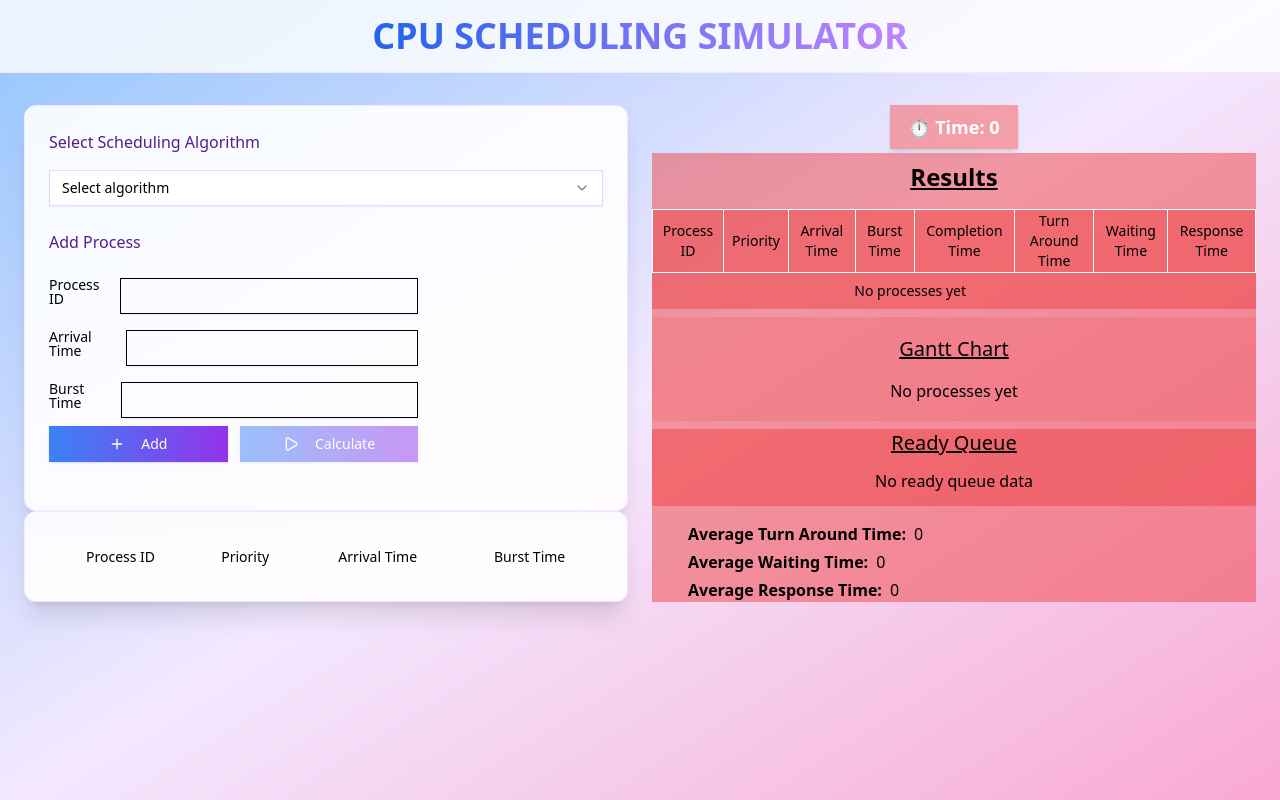
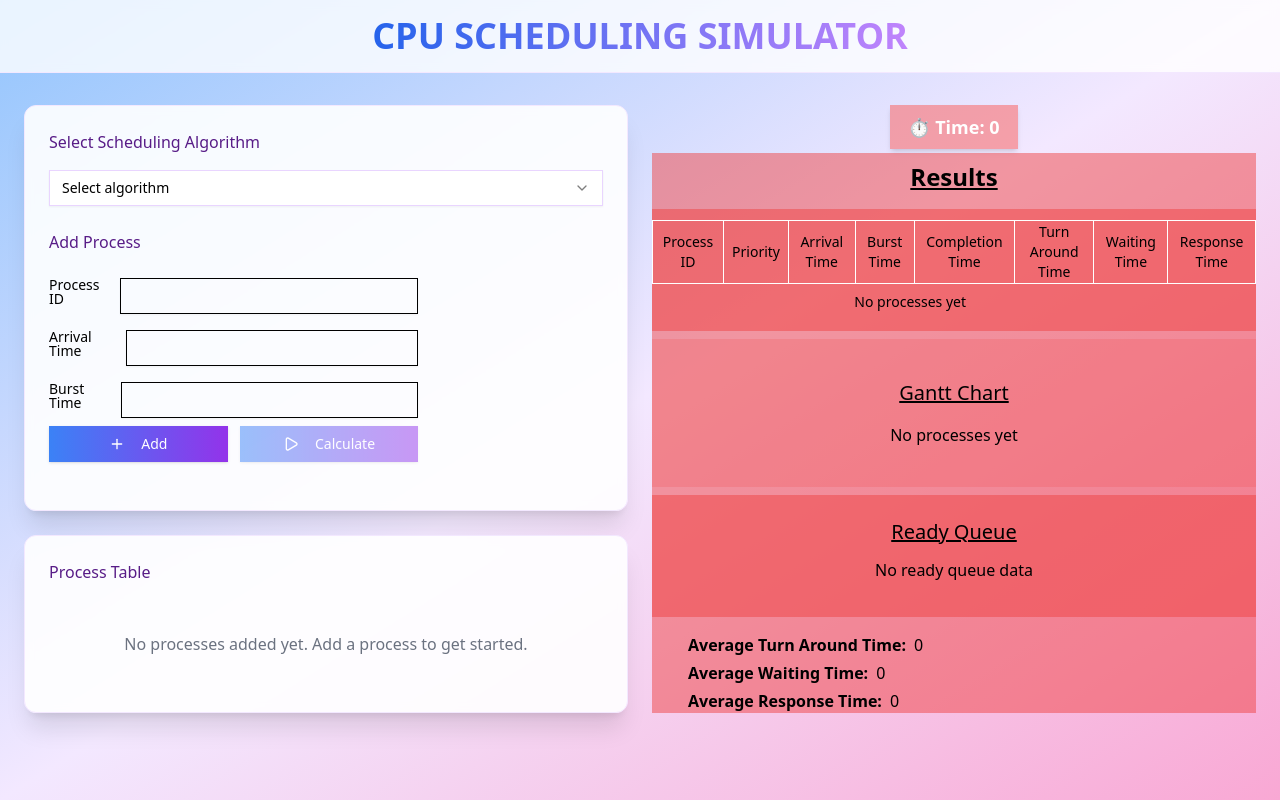
Before and after one commit to Tejas383/LPU_CSE311_CA2, a React (Vite) app: page / in a window 1280 px wide. Built offline with nearby package versions, Linux system fonts and the light colour scheme.

Commit message:
feat: Enhance Process and ProcessTable components with improved layout and user feedback for empty states

```diff
--- a/src/Process.jsx
+++ b/src/Process.jsx
@@ -18,7 +18,7 @@ const Process = ({
   setReset,
 }) => {
   return (
-    <div>
+    <div className="flex flex-col gap-6">
       <Card className="p-6 bg-white/90 backdrop-blur-sm shadow-xl border-purple-100">
         <AlgorithmSelector algorithm={algorithm} setAlgorithm={setAlgorithm} />
         <ProcessForm
--- a/src/ProcessTable.jsx
+++ b/src/ProcessTable.jsx
@@ -26,7 +26,14 @@ const ProcessTable = ({ process, setProcess }) => {
 
   return (
     <Card className="p-6 bg-white/90 backdrop-blur-sm shadow-xl border-purple-100">
-    {/* <div className=" flex flex-col items-center justify-center bg-red-500/50 py-5 "> */}
+      <div className="flex items-center justify-between mb-4">
+        <h3 className="text-purple-900">Process Table</h3>
+      </div>
+      {process.length === 0 ? (
+        <div className="text-center py-8 text-gray-500">
+          No processes added yet. Add a process to get started.
+        </div>
+      ) : (
         <Table className="">
           <TableHeader>
             <TableRow className="">
@@ -56,10 +63,18 @@ const ProcessTable = ({ process, setProcess }) => {
                     className="cursor-pointer"
                     onClick={() => setOpenRow(idx)}
                   >
-                  <TableCell className="border border-white">{p.pid}</TableCell>
-                  <TableCell className="border border-white">{p.pr}</TableCell>
-                  <TableCell className="border border-white">{p.at}</TableCell>
-                  <TableCell className="border border-white">{p.bt}</TableCell>
+                    <TableCell className="border border-white">
+                      {p.pid}
+                    </TableCell>
+                    <TableCell className="border border-white">
+                      {p.pr}
+                    </TableCell>
+                    <TableCell className="border border-white">
+                      {p.at}
+                    </TableCell>
+                    <TableCell className="border border-white">
+                      {p.bt}
+                    </TableCell>
                   </TableRow>
                 </DropdownMenuTrigger>
                 <DropdownMenuContent>
@@ -71,7 +86,7 @@ const ProcessTable = ({ process, setProcess }) => {
             ))}
           </TableBody>
         </Table>
-    {/* </div> */}
+      )}
     </Card>
   );
 };
```
Lines whose indentation alone changed are shown as unchanged.
